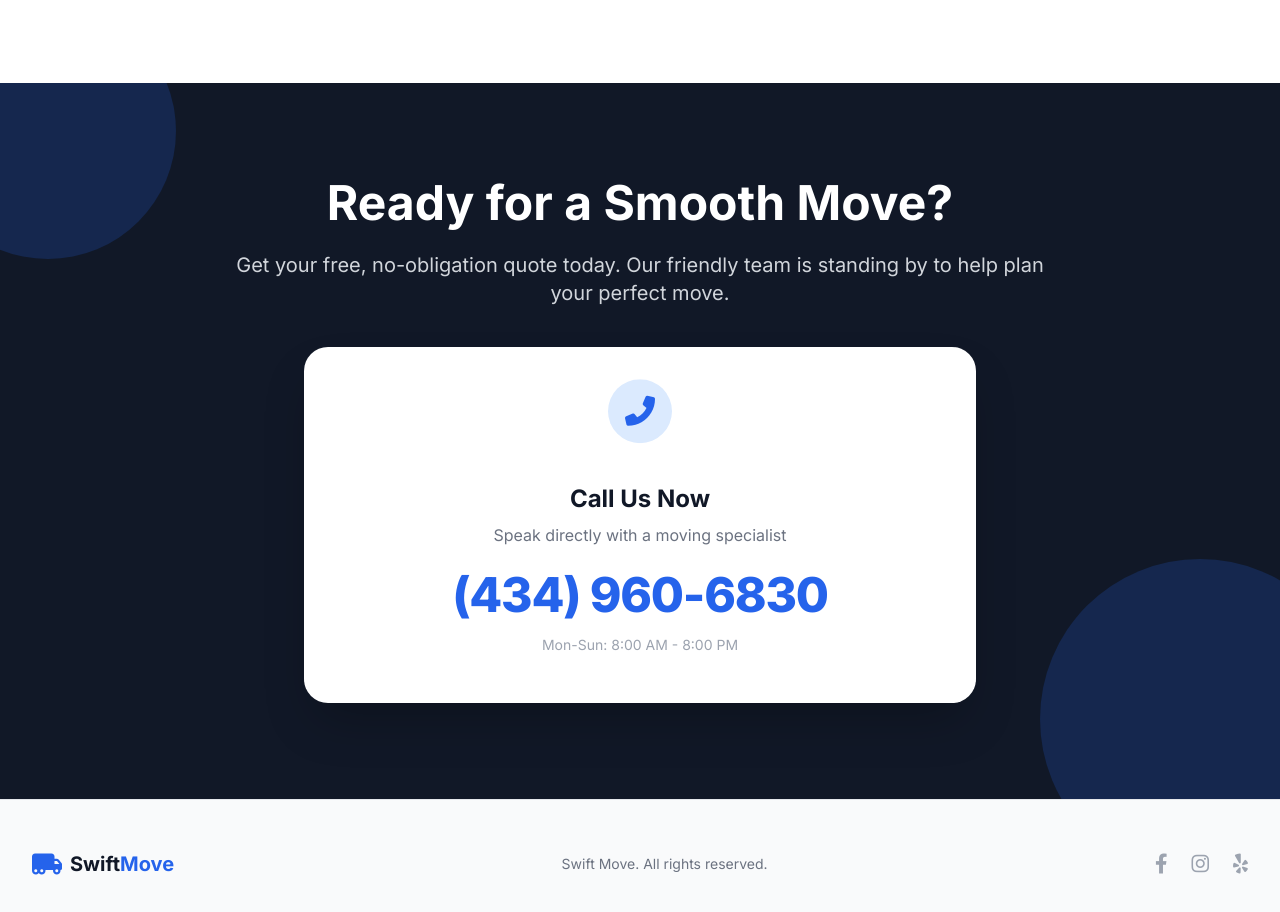
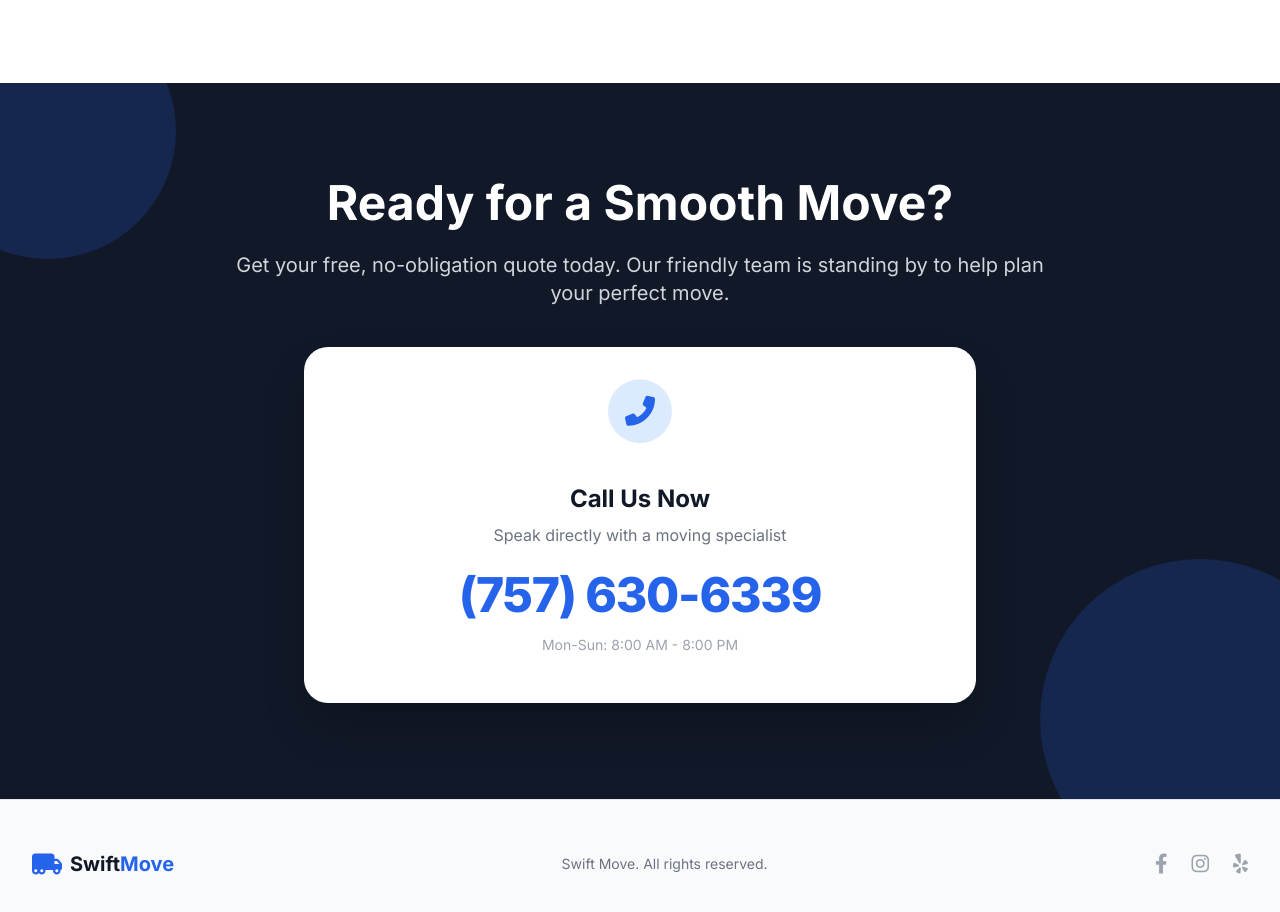
Before and after one commit to artistjasonabbott-git/swift-move, a plain HTML site: page index.html in a window 1280 px wide. Shown: the part 2431-3343 px from the top of the page. Drawn offline with nearby package versions, Linux system fonts and the light colour scheme.

Commit message:
Update all phone numbers to 757-630-6339

```diff
--- a/index.html
+++ b/index.html
@@ -80,7 +80,7 @@
                 Professional, reliable, and affordable moving services for your home or office. We handle the heavy lifting so you don't have to.
             </p>
             <div class="flex flex-col sm:flex-row justify-center gap-4">
-                <a href="tel:+14349606830" class="bg-blue-600 text-white px-8 py-4 rounded-full font-bold text-lg hover:bg-blue-700 transition transform hover:scale-105 shadow-xl flex items-center justify-center">
+                <a href="tel:+17576306339" class="bg-blue-600 text-white px-8 py-4 rounded-full font-bold text-lg hover:bg-blue-700 transition transform hover:scale-105 shadow-xl flex items-center justify-center">
                     <i class="fas fa-phone-alt mr-3"></i> Call for Quote
                 </a>
                 <a href="#services" class="bg-white text-gray-900 px-8 py-4 rounded-full font-bold text-lg hover:bg-gray-100 transition transform hover:scale-105 shadow-xl">
@@ -280,8 +280,8 @@
                     </div>
                     <h3 class="text-2xl font-bold text-gray-900 mb-2">Call Us Now</h3>
                     <p class="text-gray-500 mb-6">Speak directly with a moving specialist</p>
-                    <a href="tel:+14349606830" class="text-4xl md:text-5xl font-extrabold text-blue-600 hover:text-blue-700 transition tracking-tight">
-                        (434) 960-6830
+                    <a href="tel:+17576306339" class="text-4xl md:text-5xl font-extrabold text-blue-600 hover:text-blue-700 transition tracking-tight">
+                        (757) 630-6339
                     </a>
                     <p class="mt-4 text-sm text-gray-400">Mon-Sun: 8:00 AM - 8:00 PM</p>
                 </div>
```
